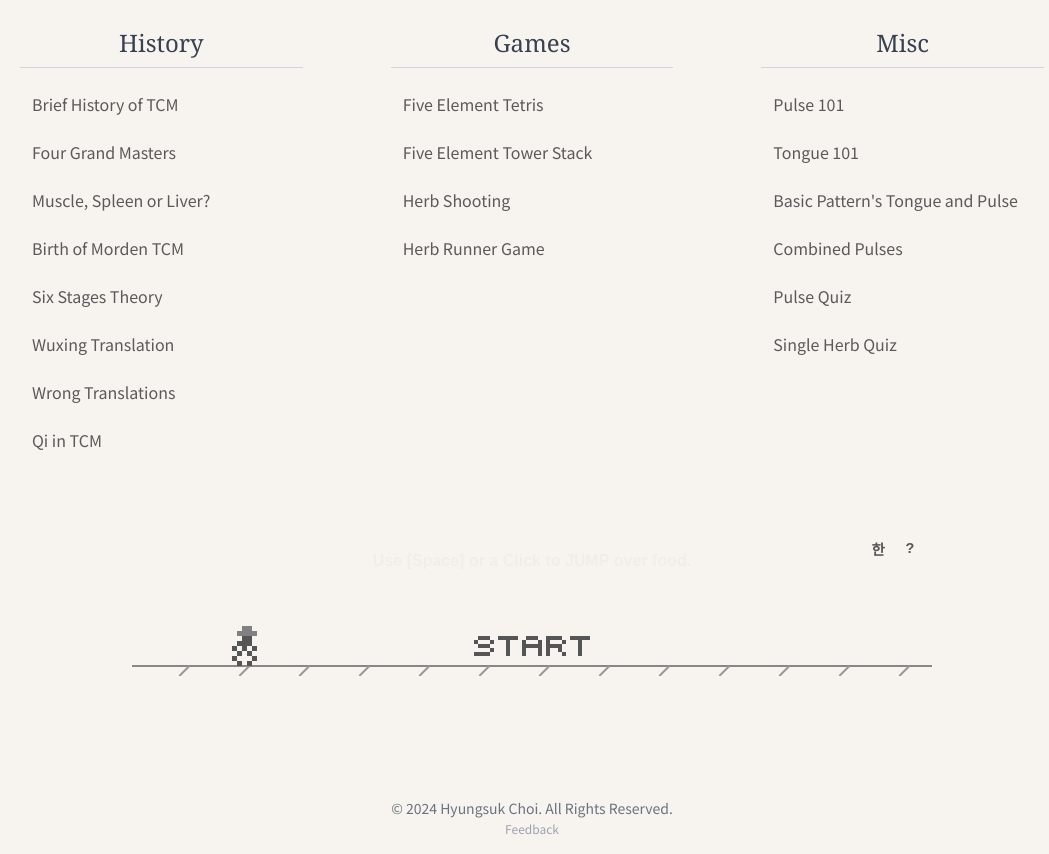
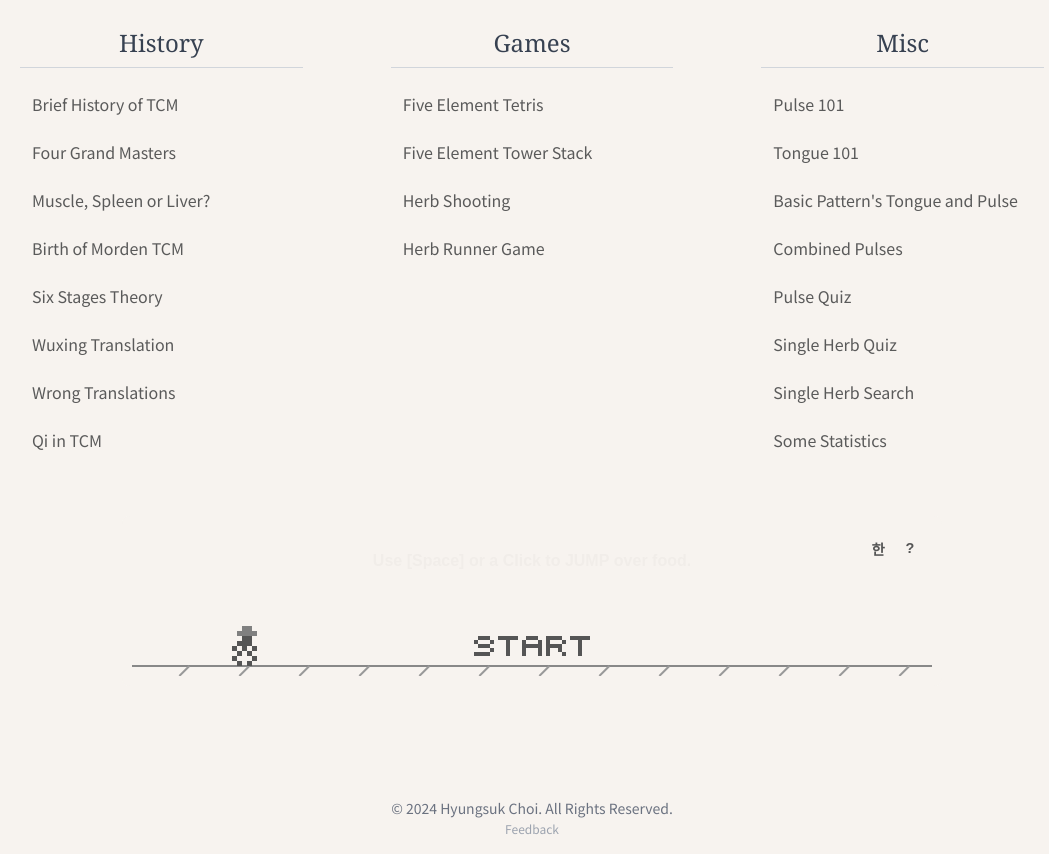
Before and after one commit to drchoi2019/study, a plain HTML site: page index.html in a window 1280 px wide. Shown: the part 1026-1880 px from the top of the page, without its empty margins (108-1157 px from the left). Drawn offline with nearby package versions, Linux system fonts and the light colour scheme.

Commit message:
Update index.html

```diff
--- a/index.html
+++ b/index.html
@@ -176,6 +176,8 @@
                   <li><a href="pulse_vis.html" class="nav-link" onclick="checkAndNavigate(event)" data-en="Combined Pulses" data-ko="복합 맥상의 시각화">Combined Pulses</a></li>
                    <li><a href="pulse_quiz.html" class="nav-link" onclick="checkAndNavigate(event)" data-en="Pulse Quiz" data-ko="맥진 퀴즈">Pulse Quiz</a></li>
                    <li><a href="single_herb_quiz.html" class="nav-link" onclick="checkAndNavigate(event)" data-en="Single Herb Quiz" data-ko="기본 본초 퀴즈">Herb Quiz</a></li>
+                   <li><a href="herb_index.html" class="nav-link" onclick="checkAndNavigate(event)" data-en="Single Herb Search" data-ko="본초 검색">Herb Quiz</a></li>
+                   <li><a href="acu_stats.html" class="nav-link" onclick="checkAndNavigate(event)" data-en="Some Statistics" data-ko="침 이용 실태">acupuncture</a></li>
 
                 </ul>
             </div>
```
